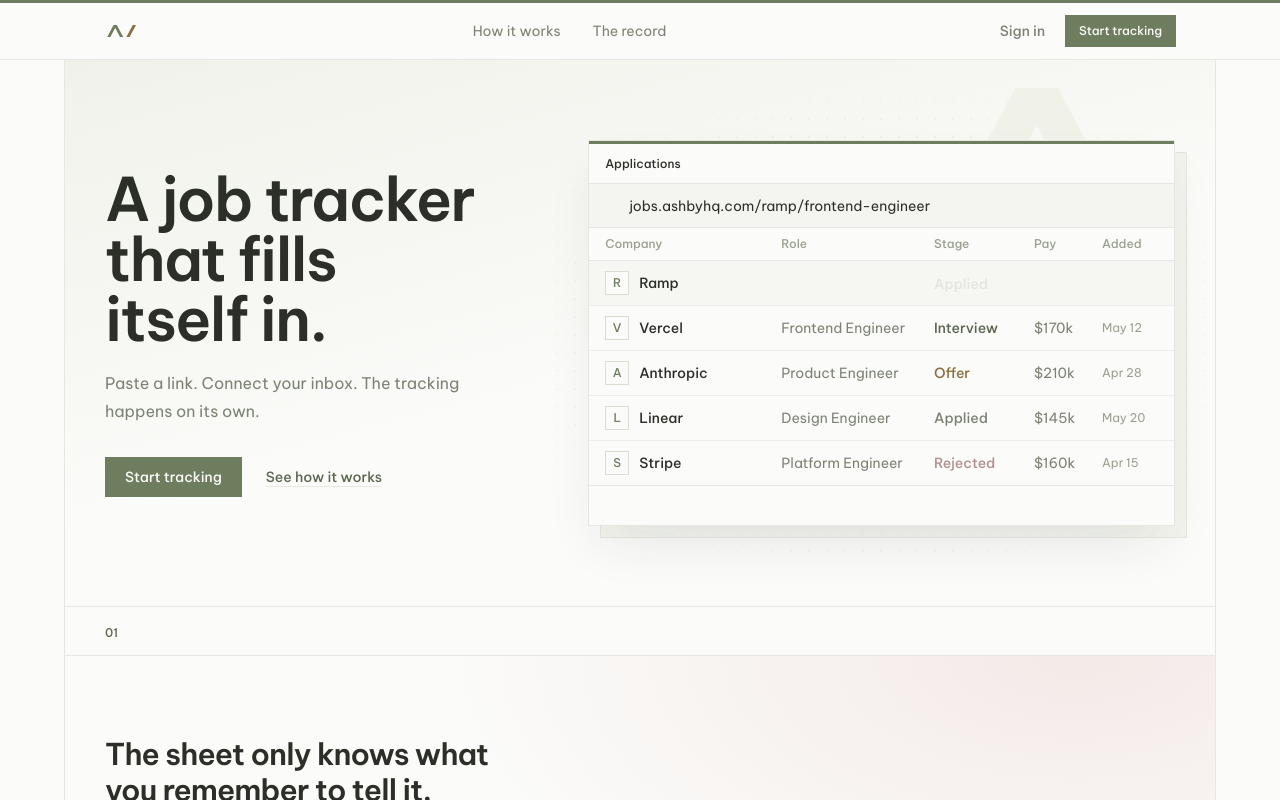
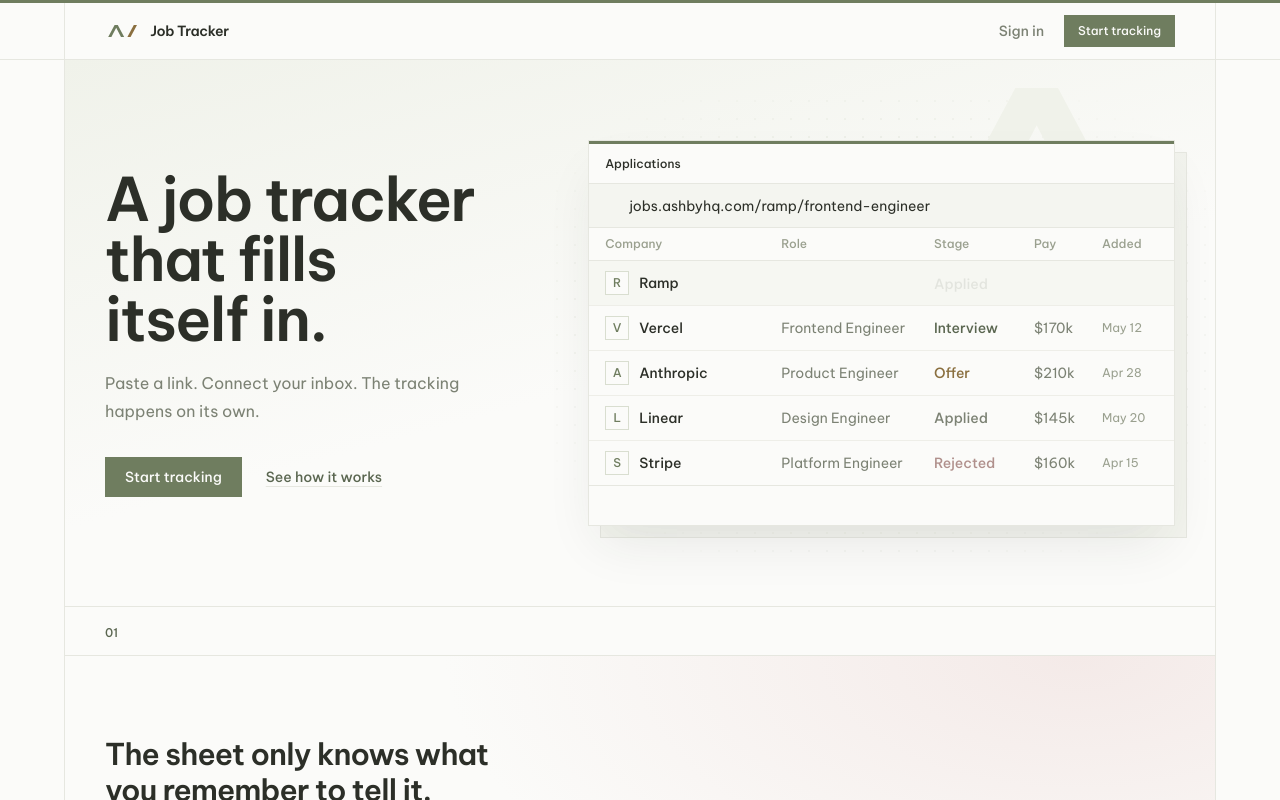
Before and after one commit to a4ye/fern, a Next.js app: page / in a window 1280 px wide. Shown: the top 800 px of the page. Built offline with nearby package versions, Linux system fonts and the light colour scheme; what @iconify/tailwind4 would draw is missing.

Commit message:
feat(ui): update navbar

```diff
--- a/src/app/page.tsx
+++ b/src/app/page.tsx
@@ -55,22 +55,16 @@
     <main className="flex flex-1 flex-col overflow-x-clip">
         <header className="sticky top-0 z-50 border-b border-hairline bg-background/90 backdrop-blur-sm">
             <div className="h-0.75 bg-accent" />
-            <div className="mx-auto flex h-14 w-full max-w-6xl items-center justify-between px-6 sm:px-10">
-                <Logo className="h-5 w-auto" />
-                <nav className="hidden items-center gap-8 sm:flex">
-                    <a
-                        href="#how"
-                        className="text-sm text-sub transition-colors hover:text-ink"
-                    >
-                        How it works
-                    </a>
-                    <a
-                        href="#record"
-                        className="text-sm text-sub transition-colors hover:text-ink"
-                    >
-                        The record
-                    </a>
-                </nav>
+            <div className="mx-auto flex h-14 w-full max-w-6xl items-center justify-between border-x border-hairline px-6 sm:px-10">
+                <Link
+                    href="/"
+                    className="flex items-center gap-2.5 transition-opacity hover:opacity-70"
+                >
+                    <Logo className="h-5 w-auto" />
+                    <span className="text-sm font-semibold tracking-tight text-ink">
+                        Job Tracker
+                    </span>
+                </Link>
                 <div className="flex items-center gap-5">
                     <Link
                         href="/login"
@@ -223,7 +217,7 @@
                 </div>
             </section>
 
-            <SectionRule number="04" id="record" />
+            <SectionRule number="04" />
             <section className="relative overflow-hidden bg-surface px-6 py-16 sm:px-10 lg:py-20">
                 <svg
                     aria-hidden="true"
```
